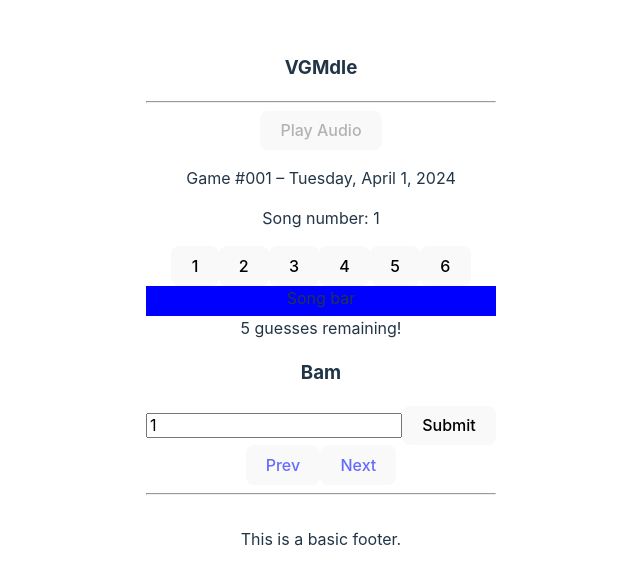
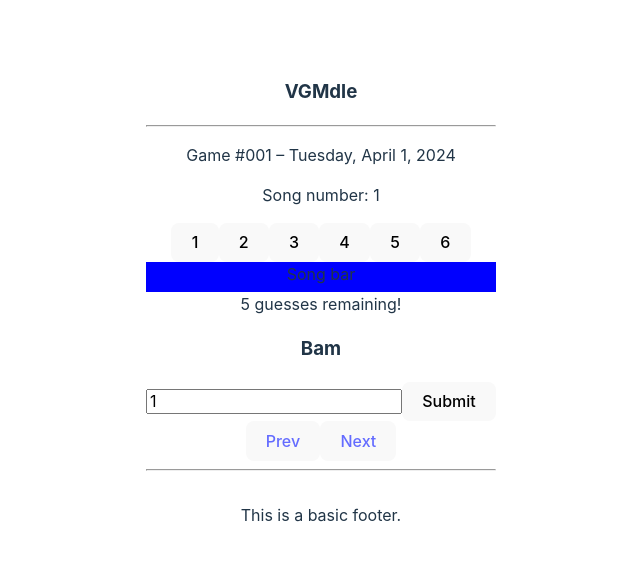
Before and after one commit to Oasiris/VGMdle, a React (Vite) app: page / in a window 1280 px wide. Shown: the part 107-692 px from the top of the page, without its empty margins (319-959 px from the left). Built offline with nearby package versions, Linux system fonts and the light colour scheme.

Commit message:
Lazy load songs

```diff
--- /dev/null
+++ b/src/components/audioFetcher.tsx
@@ -0,0 +1,36 @@
+import { useEffect } from 'react'
+
+interface AudioFetcherProps {
+    // loadGlob is a glob pattern to match audio files, e.g. '../assets/audio/**/*.{mp3,wav,ogg}'
+    paths: string[]
+    onFetched: (audioSources: string[]) => void
+}
+
+// Create lazy glob map
+const audioModules = import.meta.glob('../assets/audio/**/*.mp3', {
+    as: 'url',
+}) as Record<string, () => Promise<string>>
+
+const AudioFetcher: React.FC<AudioFetcherProps> = ({ paths, onFetched }) => {
+    useEffect(() => {
+        console.log('🔁 AudioFetcher useEffect triggered')
+        const load = async () => {
+            console.log(Object.entries(audioModules))
+            console.log(paths)
+
+            const urls = []
+            for (const path of paths) {
+                const audioUrl = await audioModules[path]()
+                urls.push(audioUrl)
+            }
+
+            // const sources = Object.values(audioModules)
+            onFetched(urls)
+        }
+        load()
+    }, [paths, onFetched])
+
+    return null // No UI necessary
+}
+
+export default AudioFetcher
--- a/src/components/audioLoader.tsx
+++ /dev/null
@@ -1,41 +0,0 @@
-// AudioTest.tsx
-import { useEffect, useState } from 'react'
-
-// Eagerly load all audio files in assets
-const audioFiles = import.meta.glob('../assets/**/*.{mp3,wav,ogg}', {
-    eager: true,
-    as: 'url',
-}) as Record<string, string>
-
-const AudioTest = () => {
-    const [audio, setAudio] = useState<HTMLAudioElement | null>(null)
-
-    useEffect(() => {
-        console.log('Audio files:', audioFiles)
-        // Desired filename (relative to ../assets)
-        const filename = 'audio/001_supermariobros/001-Castle_Clear.mp3'
-
-        // Find full path
-        const matchedPath = Object.keys(audioFiles).find((path) => path.endsWith(filename))
-
-        if (matchedPath) {
-            const src = audioFiles[matchedPath]
-            const newAudio = new Audio(src)
-            setAudio(newAudio)
-        }
-    }, [])
-
-    const handlePlay = () => {
-        audio?.play()
-    }
-
-    return (
-        <div>
-            <button onClick={handlePlay} disabled={!audio}>
-                Play Audio
-            </button>
-        </div>
-    )
-}
-
-export default AudioTest
--- a/src/routes/guess-page.tsx
+++ b/src/routes/guess-page.tsx
@@ -1,17 +1,17 @@
-import { useState } from 'react'
+import { useCallback, useState } from 'react'
 import { Link } from 'react-router-dom'
 
-import AudioLoader from '../components/audioLoader'
+import AudioFetcher from '../components/audioFetcher'
 
 // import audio1 from '../assets/audio/001_supermariobros/001-Castle_Clear.mp3'
 
 const AUDIO_PATHS = [
     '../assets/audio/001_supermariobros/001-Castle_Clear.mp3',
-    '../assets/audio/001_supermariobros/002-Overworld.mp3',
-    '../assets/audio/001_supermariobros/003-Underwater.mp3',
-    '../assets/audio/001_supermariobros/004-Underworld.mp3',
-    '../assets/audio/001_supermariobros/005-Invincible.mp3',
-    '../assets/audio/001_supermariobros/006-Game_Over.mp3',
+    '../assets/audio/001_supermariobros/002-Ending_Theme.mp3',
+    '../assets/audio/001_supermariobros/003-Underwater_Theme.mp3',
+    '../assets/audio/001_supermariobros/004-Castle_Theme.mp3',
+    '../assets/audio/001_supermariobros/005-Underground_Theme.mp3',
+    '../assets/audio/001_supermariobros/006-Overworld_Theme.mp3',
 ]
 
 export default function GuessPage({ gameId }: { gameId: number }) {
@@ -19,19 +19,15 @@ export default function GuessPage({ gameId }: { gameId: number }) {
     const [guessNumber, setGuessNumber] = useState(1)
 
     // Audio clip logic
-    const [clips, setClips] = useState<HTMLAudioElement[]>([])
+    const [audioSrc, setAudioSrc] = useState<string[]>([])
 
-    const handleClipsLoaded = (loaded: HTMLAudioElement[]) => {
-        setClips(loaded)
-        console.log('Clips available in parent:', loaded)
-
-        // Example: autoplay first one
-        loaded[0]?.play()
-    }
+    const handleClipsFetched = useCallback((sources: string[]) => {
+        setAudioSrc(sources)
+    }, [])
 
     return (
         <>
-            <AudioLoader audioPaths={AUDIO_PATHS} onLoaded={handleClipsLoaded} />
+            <AudioFetcher paths={AUDIO_PATHS} onFetched={handleClipsFetched} />
 
             <p>Game #001 – Tuesday, April 1, 2024</p>
 
@@ -49,15 +45,13 @@ export default function GuessPage({ gameId }: { gameId: number }) {
 
             <div>
                 <h3>Bam</h3>
-                <p>{console.log(clips)}</p>
+                {audioSrc.length > 0 && (
+                    <audio src={audioSrc[songNumber - 1]} controls>
+                        Your browser does not support the audio element. Try again on a different
+                        browser.
+                    </audio>
+                )}
             </div>
-            {/* <audio src={clips[0]} controls /> */}
-
-            {/* <audio controls>
-            <source src="horse.ogg" type="audio/ogg">
-            <source src="horse.mp3" type="audio/mpeg">
-            Your browser does not support the audio element.
-        </audio> */}
 
             <div>
                 <form>
```
